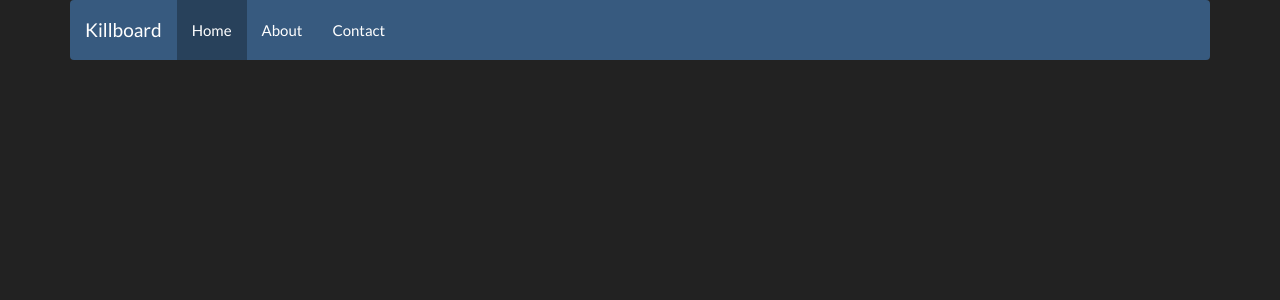
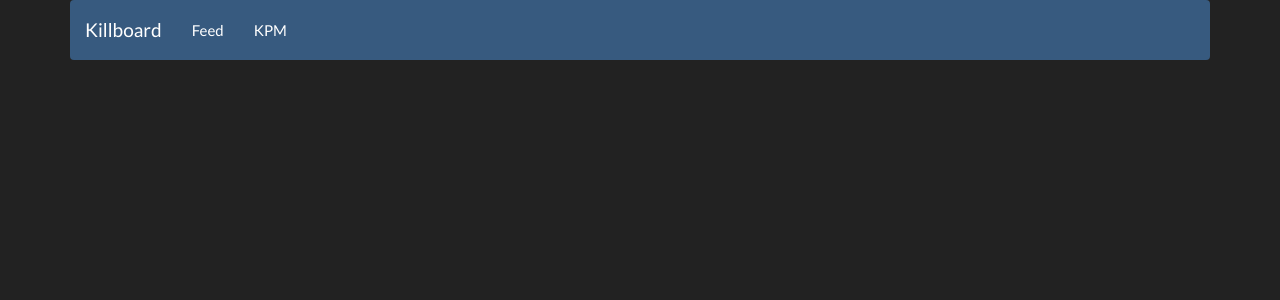
Before and after one commit to ajvpot/ps2-killboard, a Flask app: page / in a window 1280 px wide. Shown: the top 300 px of the page. Run offline with Flask 2, Linux system fonts and the light colour scheme; parts of the project's set-up code (start-up, migrations or seed data) failed here and were passed over; some libraries are stand-ins or nearby versions.

Commit message:
Add static header, refactor templates I know we'll replace the header code later.

```diff
--- a/templates/layout.html
+++ b/templates/layout.html
@@ -78,14 +78,14 @@
 							<span class="icon-bar"></span>
 							<span class="icon-bar"></span>
 						</button>
-						<a class="navbar-brand" href="#">Killboard</a>
+						<a class="navbar-brand" href="{{ url_for('index') }}">Killboard</a>
 					</div>
 
 					<div id="navbar" class="navbar-collapse collapse">
 						<ul class="nav navbar-nav">
-							<li class="active"><a href="#">Home</a></li>
-							<li><a href="#">About</a></li>
-							<li><a href="#">Contact</a></li>
+							<!--<li class="active"><a href="#">Home</a></li>-->
+							<li><a href="{{ url_for('feed') }}">Feed</a></li>
+							<li><a href="{{ url_for('kpm') }}">KPM</a></li>
 						</ul>
 					</div>
 				</div>
```
Also changed, not shown: templates/feed.html (+10 -8 lines).
